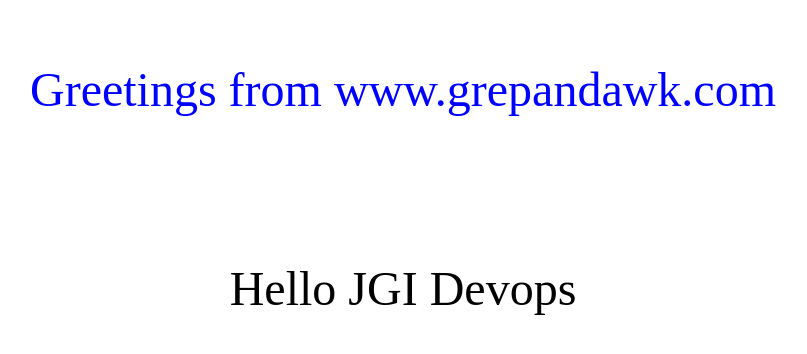
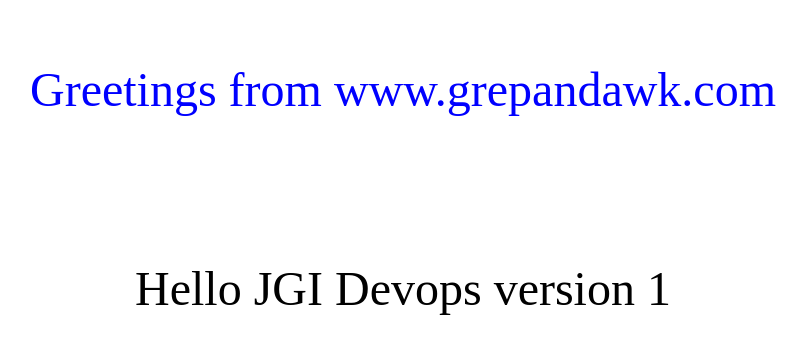
Before and after one commit to anchansukesh/devops-academic, a plain HTML site: page index.html in a window 1280 px wide. Shown: the whole page, without its empty margins (237-1044 px from the left). Drawn offline with Linux system fonts and the light colour scheme.

Commit message:
Update index.html

```diff
--- a/index.html
+++ b/index.html
@@ -4,5 +4,5 @@
 <br>
 <font size=60 color="blue"> <center>Greetings from www.grepandawk.com </center></font>
 <br><br><br><br><br><br><br><br>
-<font size=40> <center>Hello JGI Devops</center></font>
+<font size=40> <center>Hello JGI Devops version 1</center></font>
 </html>
```
